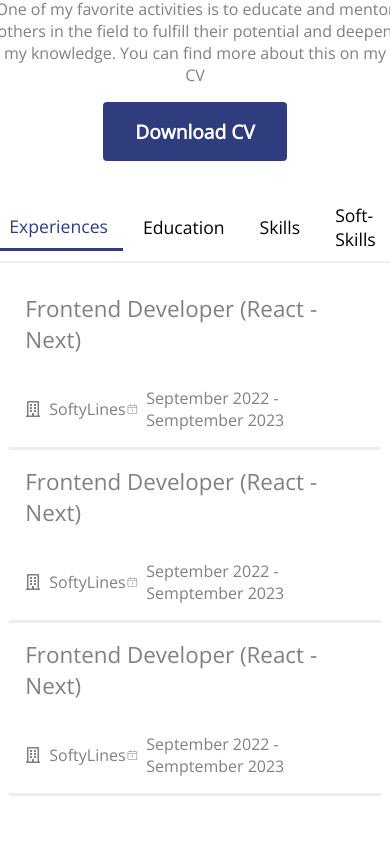
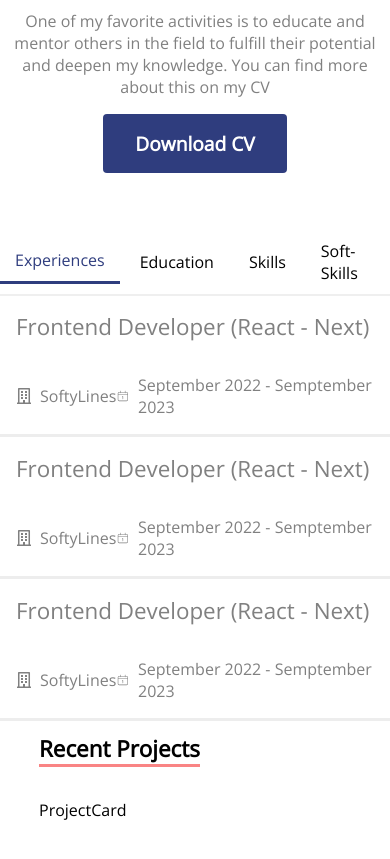
Before and after one commit to seifeddinesaad01/My-Personal-Portfolio, a React (Create React App) app: page /home in a window 390 px wide. Shown: the part 2427-3286 px from the top of the page. Before the commit the page ends 3238 px from the top, so only its background shows below. Built offline with nearby package versions, Linux system fonts and the light colour scheme.

Commit message:
removing padding from the tabs component in small devices

```diff
--- a/src/Features/Home/Home.tsx
+++ b/src/Features/Home/Home.tsx
@@ -3,14 +3,14 @@ import Hero from '../Hero/Hero'
 import SectionTwo from '../SectionTwo/SectionTwo'
 import SectionOne from '../SectionOne/SectionOne'
 import './Home.css'
-// import SectionThree from '../SectionThree/SectionThree'
+import SectionThree from '../SectionThree/SectionThree';
 const Home = () => {
   return (
     <div className='home__container'>
       <Hero />
       <SectionOne />
       <SectionTwo />
-      {/* <SectionThree /> */}
+      <SectionThree />
     </div>
   )
 }
--- a/src/components/Tabs/Tabs.css
+++ b/src/components/Tabs/Tabs.css
@@ -11,7 +11,6 @@
   @media (max-width: 900px) {
     align-items: center;
     justify-content: center;
-
   }
 }
 
@@ -22,19 +21,26 @@
   border-radius: 4px 4px 0 0;
   margin-right: 5px;
   font-size: 1.1rem;
+  @media (max-width:  500px) {
+    font-size: 1rem;
+
+  }
 }
 
 .tab:hover {
-    color: #2F3D7E;
+  color: #2f3d7e;
 }
 
 .tab.active {
   background-color: #fff;
-    border-bottom: 3px solid #2F3D7E;
+  border-bottom: 3px solid #2f3d7e;
 }
 
 .tab-content {
   border-radius: 0 0 4px 4px;
   padding: 15px;
   margin-top: -1px;
+  @media (max-width: 500px) {
+    padding: 0px;
   }
+}
```
Lines whose indentation alone changed are shown as unchanged.
